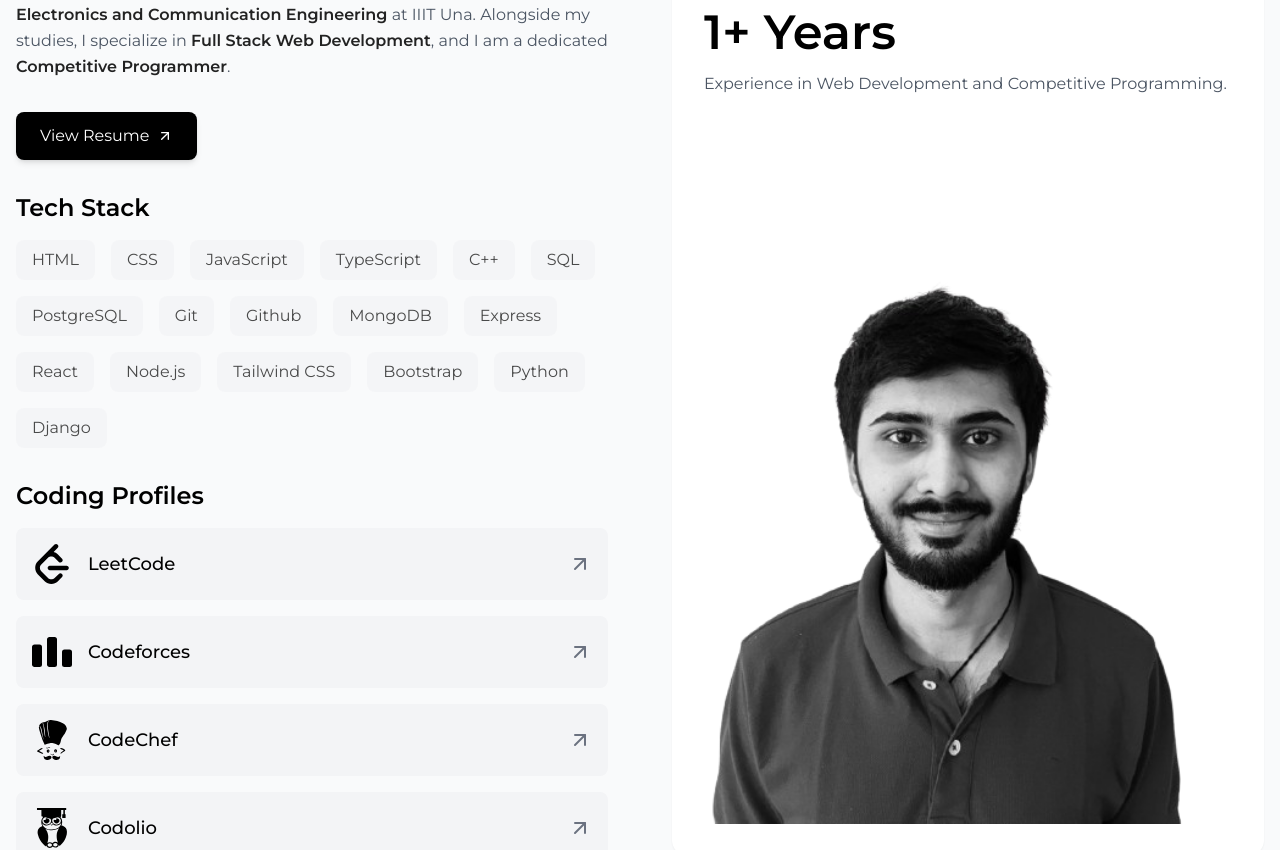
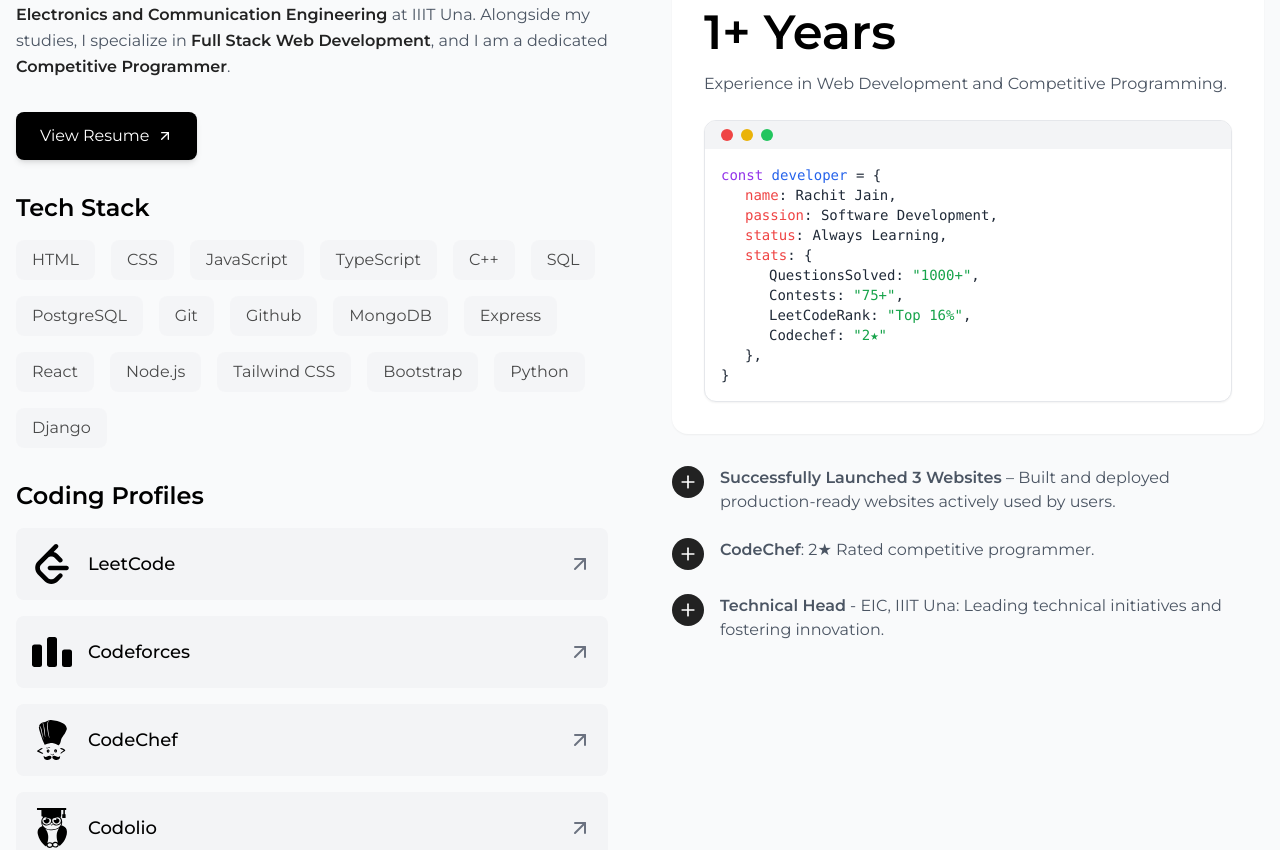
Before and after one commit to Rachit-31/My_Portfolio, a React (Vite) app in the folder Client/: page / in a window 1280 px wide. Shown: the part 984-1834 px from the top of the page. Built offline with nearby package versions, Linux system fonts and the light colour scheme.

Commit message:
updated leetcode id

```diff
--- a/Client/src/Components/About.jsx
+++ b/Client/src/Components/About.jsx
@@ -6,6 +6,7 @@
   profiles,
   achievements,
   AboutDetail,
+  developerInfo
 } from "../static/Content.jsx";
 
 const fadeIn = {
@@ -125,13 +126,46 @@
                 </p>
               </div>
 
-              <motion.div className="relative" variants={fadeIn}>
-                <img
-                  src="/Rachit2.png"
-                  alt="Rachit Jain"
-                  className="w-full h-auto rounded-xl"
-                />
-              </motion.div>
+              <div className="w-full bg-white rounded-xl overflow-hidden shadow-sm border">
+                {/* Top bar (like VSCode/terminal tabs) */}
+                <div className="bg-gray-100 px-4 py-2 flex items-center space-x-2">
+                  <div className="w-3 h-3 bg-red-500 rounded-full"></div>
+                  <div className="w-3 h-3 bg-yellow-500 rounded-full"></div>
+                  <div className="w-3 h-3 bg-green-500 rounded-full"></div>
+                </div>
+
+                {/* Code-like content */}
+                <div className="p-4 text-gray-800 font-mono text-sm">
+                  <div>
+                    <span className="text-purple-600">const</span>{" "}
+                    <span className="text-blue-600">developer</span> = {"{"}
+                  </div>
+
+                  <div className="ml-6">
+                    <span className="text-red-500">name</span>: {developerInfo.name},
+                  </div>
+                  <div className="ml-6">
+                    <span className="text-red-500">passion</span>: {developerInfo.passion},
+                  </div>
+                  <div className="ml-6">
+                    <span className="text-red-500">status</span>: {developerInfo.status},
+                  </div>
+
+                  <div className="ml-6">
+                    <span className="text-red-500">stats</span>: {"{"}
+                  </div>
+                  {Object.entries(developerInfo.stats).map(([key, value], index, arr) => (
+                    <div key={key} className="ml-12">
+                      {key}: <span className="text-green-600">"{value}"</span>
+                      {index < arr.length - 1 && ","}
+                    </div>
+                  ))}
+                  <div className="ml-6">{"}"},</div>
+
+                  <div>{"}"}</div>
+                </div>
+              </div>
+
             </motion.div>
 
             <motion.div className="space-y-6" variants={fadeIn}>
--- a/Client/src/static/Content.jsx
+++ b/Client/src/static/Content.jsx
@@ -37,7 +37,7 @@
 export const profiles = [
   {
     platform: "LeetCode",
-    url: "#",
+    url: "https://leetcode.com/u/speedRun2100/",
     icon: "/CodingProfile/Leetcode.svg",
   },
   {
@@ -105,16 +105,16 @@
 // projects
 export const works = [
   {
-    image:"/Portfolio/Janhit.png",
-    title:"Janhit",
-    websiteLink:"https://janhit.vercel.app/",
-    githubLink:"https://github.com/Rachit-31/Janhit",
+    image: "/Portfolio/Janhit.png",
+    title: "Janhit",
+    websiteLink: "https://janhit.vercel.app/",
+    githubLink: "https://github.com/Rachit-31/Janhit",
   },
   {
-    image:"/Portfolio/Esummit.png",
-    title:"E-Summit 2025 IIIT Una",
-    websiteLink:"https://esummit.iiitu.ac.in/",
-    githubLink:"",
+    image: "/Portfolio/Esummit.png",
+    title: "E-Summit 2025 IIIT Una",
+    websiteLink: "https://esummit.iiitu.ac.in/",
+    githubLink: "",
   },
   {
     image: "/Portfolio/SethiHospital.png",
@@ -135,3 +135,16 @@
     githubLink: "https://github.com/Rachit-31/Advance-Ecommerce",
   },
 ];
+
+
+export const developerInfo = {
+  name: "Rachit Jain",
+  passion: "Software Development",
+  status: "Always Learning",
+  stats: {
+    QuestionsSolved: "1000+",
+    Contests: "75+",
+    LeetCodeRank: "Top 16%",
+    Codechef: "2★",
+  },
+};
```
